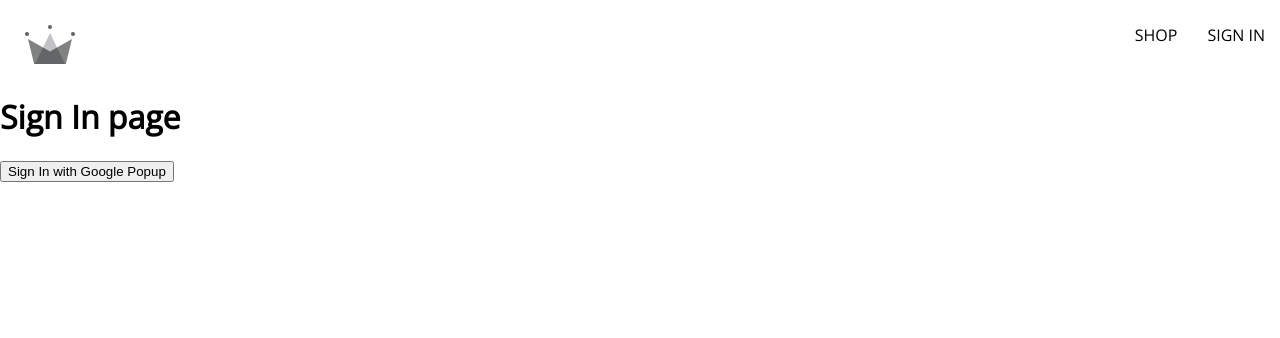
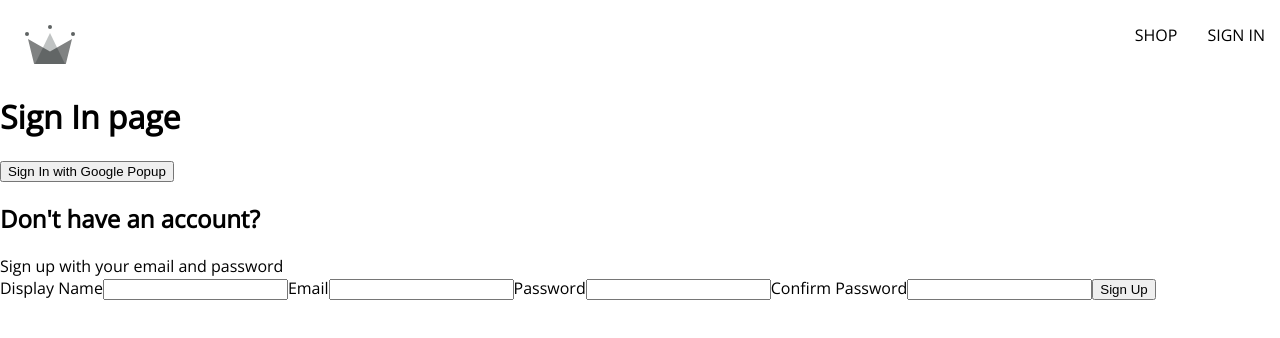
Before and after one commit to sameerthecoder94/crown-clothing-eCommerce, a React (Create React App) app: page /sign-in in a window 1280 px wide. Shown: the top 338 px of the page. Built offline with nearby package versions, Linux system fonts and the light colour scheme.

Commit message:
`<SignUpForm />` pt.1

```diff
--- /dev/null
+++ b/src/components/sign-up-form/sign-up-form.component.jsx
@@ -0,0 +1,68 @@
+import { useState } from 'react';
+
+const defaultFormFields = {
+  displayName: '',
+  email: '',
+  password: '',
+  confirmPassword: '',
+};
+
+const SignUpForm = () => {
+  const [formFields, setFormFields] = useState(defaultFormFields);
+  const { displayName, email, password, confirmPassword } = formFields;
+
+  console.log(formFields);
+
+  const handleChange = (event) => {
+    const { name, value } = event.target;
+
+    setFormFields({ ...formFields, [name]: value });
+  };
+
+  return (
+    <div className='sign-up-container'>
+      <h2>Don't have an account?</h2>
+      <span>Sign up with your email and password</span>
+      <form onSubmit={() => {}}>
+        <label>Display Name</label>
+        <input
+          type='text'
+          required
+          onChange={handleChange}
+          name='displayName'
+          value={displayName}
+        />
+
+        <label>Email</label>
+        <input
+          type='email'
+          required
+          onChange={handleChange}
+          name='email'
+          value={email}
+        />
+
+        <label>Password</label>
+        <input
+          type='password'
+          required
+          onChange={handleChange}
+          name='password'
+          value={password}
+        />
+
+        <label>Confirm Password</label>
+        <input
+          type='password'
+          required
+          onChange={handleChange}
+          name='confirmPassword'
+          value={confirmPassword}
+        />
+        <button type='submit'>Sign Up</button>
+      </form>
+    </div>
+  );
+};
+
+export default SignUpForm;
--- a/src/routes/sign-in/sign-in.component.jsx
+++ b/src/routes/sign-in/sign-in.component.jsx
@@ -2,6 +2,7 @@
   signInWithGooglePopup,
   createUserDocumentFromAuth,
 } from '../../utils/firebase/firebase.utils';
+import SignUpForm from '../../components/sign-up-form/sign-up-form.component';
 
 const SignIn = () => {
   const logGoogleUser = async () => {
@@ -13,6 +14,7 @@
     <div>
       <h1>Sign In page</h1>
       <button onClick={logGoogleUser}>Sign In with Google Popup</button>
+      <SignUpForm />
     </div>
   );
 };
```
Also changed, not shown: 1 other file (tests, documents, lock files or other folders).
